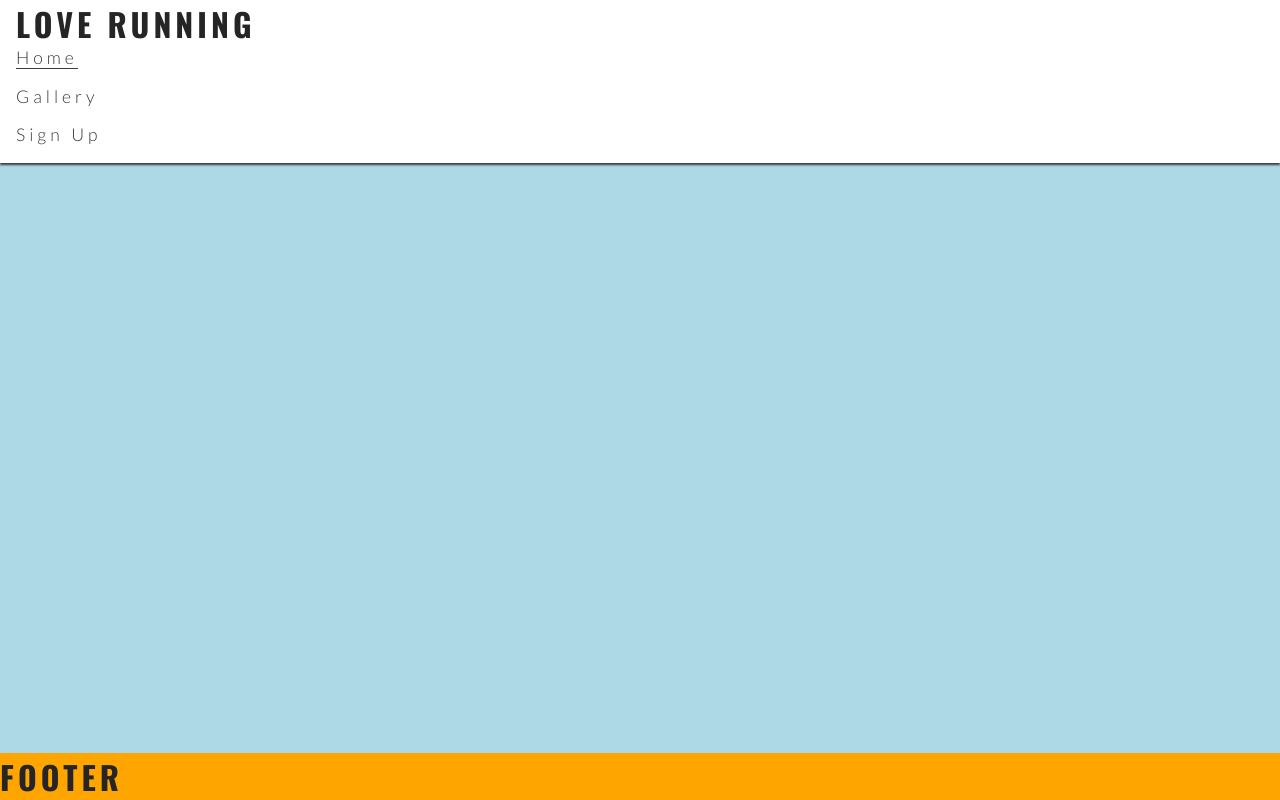
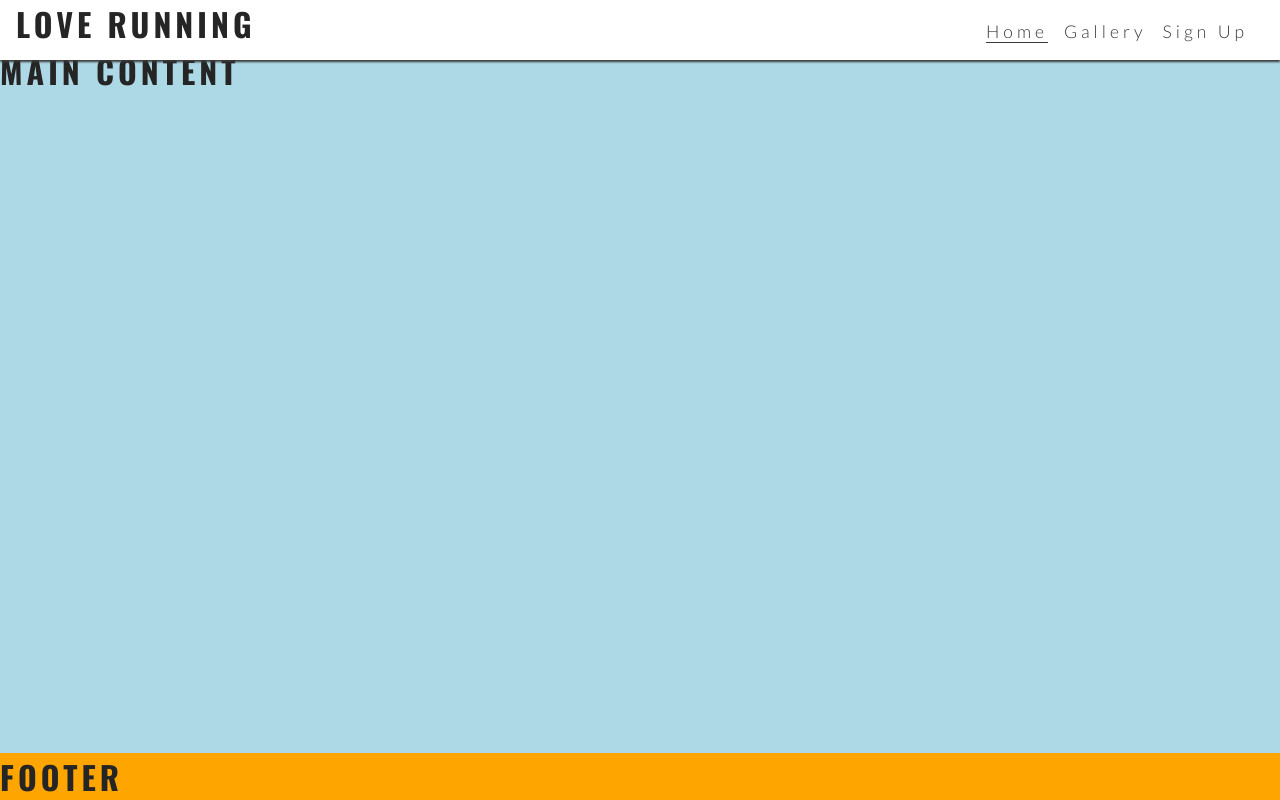
Before and after one commit to dimmando/love, a plain HTML site: page index.html in a window 1280 px wide. Drawn offline with nearby package versions, Linux system fonts and the light colour scheme.

Commit message:
Navigation for 768px min

```diff
--- a/assets/css/style.css
+++ b/assets/css/style.css
@@ -37,6 +37,9 @@ header {
     z-index: 99;
     width: 100%;
     box-shadow: 0 2px 2px #3a3a3a;
+    display: flex;
+    justify-content: space-between;
+    align-items: baseline;
 }
 header a {
   text-decoration: none;
@@ -71,14 +74,48 @@ nav {
   left: 0%;
   padding: 0 1rem;
   box-shadow: 0 2px 2px #3a3a3a;
+  display: none;
+  top: 100%;
 }
+
+/*NAV TOGGLE*/
+#nav-toggle:checked~nav {
+  display: block;
+}
+#nav-toggle {
+  display: none;
+}
+
+.nav-toggle-label {
+  font-style: 2rem;
+}
+
 /*Main content*/
 main {
     background-color: lightblue;
     /*Make main element take up any surplus space to push footer down*/
     flex: 1 0 auto;
+    margin-top: 47px;
 }
 /*Footer*/
 footer {
     background-color: orange;
 }
+/*Media query for 768px*/
+@media screen and (min-width: 768px) {
+  /*Header*/
+  nav {
+    display: block;
+    position: relative;
+    box-shadow: none;
+    width: fit-content;
+    padding-right: 1rem;
+  }
+  #menu {
+    display: flex;
+  }
+  #menu > li {
+    padding-left: 1rem;
+  }
+  .nav-toggle-label {display: none;}
+}
--- a/index.html
+++ b/index.html
@@ -20,7 +20,9 @@
 <body>
     <header>
         <a href="index.html"><h1 id="logo">Love Running</h1></a>
-       <nav>
+       <input type="checkbox" id="nav-toggle" name="nav-toggle">
+       <label for="nav-toggle" class="nav-toggle-label">X</label>
+        <nav>
         <ul id="menu">
             <li><a href="" class="active">Home</a></li>
             <li><a href="">Gallery</a></li>
```
